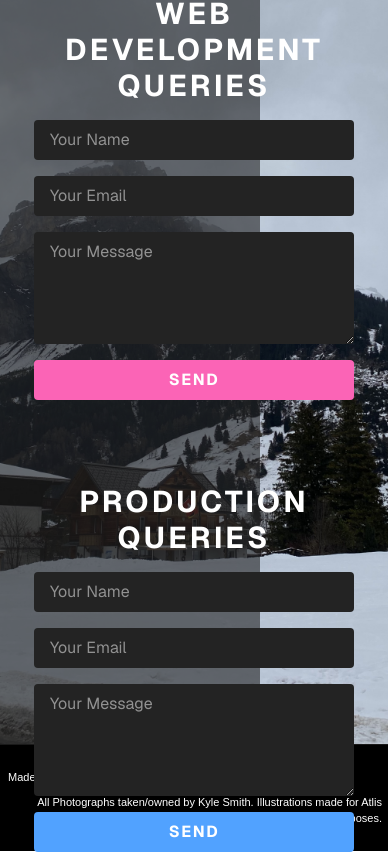
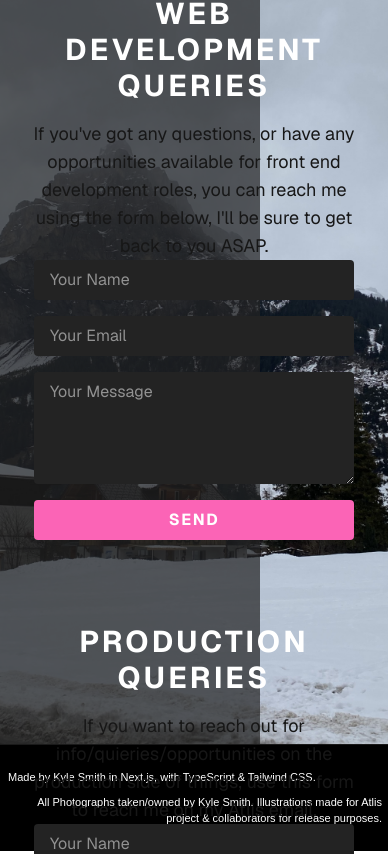
Before and after one commit to Atlis-Ky/atlis-website, a Next.js app: page / in a window 390 px wide. Shown: the part 7640-8494 px from the top of the page. Built offline with nearby package versions, Linux system fonts and the light colour scheme; grey boxes are pictures that could not be loaded.

Commit message:
finishing touches to contact section, ready to start on mobile optimisation

```diff
--- a/app/components/ContactSection.tsx
+++ b/app/components/ContactSection.tsx
@@ -14,13 +14,14 @@ const ContactSection = () => (
           style={{ objectPosition: "center 80%" }}
           draggable={false}
         />
-        <div className="absolute left-0 top-0 bottom-0 right-1/3 bg-[#232323] opacity-60 z-10 pointer-events-none" />
+        <div className="absolute left-0 top-0 bottom-0 right-1/3 bg-[#232323] opacity-70 z-10 pointer-events-none" />
       </div>
 
       <div className="relative z-10 flex flex-col items-center justify-start w-full h-full p-8 md:p-16 border-r-2 border-white group">
         <h3 className="text-3xl font-bold mb-4 text-white group-hover:text-pink-400 transition-colors duration-500 text-center uppercase tracking-widest">
           Web Development Queries
         </h3>
+         <p className="text-lg flex flex-col text-center">If you've got any questions, or have any opportunities available for front end development roles, you can reach me using the form below, I'll be sure to get back to you ASAP.</p>
         <form
           className="flex flex-col gap-4 w-full max-w-xs mt-auto mb-5"
           action="mailto:kylesmith97@outlook.com"
@@ -62,9 +63,10 @@ const ContactSection = () => (
       </div>
 
       <div className="relative z-10 flex flex-col items-center justify-start w-full h-full p-8 md:p-16 border-r-2 border-white group">
-        <h3 className="text-3xl font-bold mb-4 text-white group-hover:text-blue-300 transition-colors duration-500 text-center uppercase tracking-widest">
+        <h3 className="text-3xl font-bold mb-4 text-white group-hover:text-pink-400 transition-colors duration-500 text-center uppercase tracking-widest">
           Production Queries
         </h3>
+        <p className="text-lg flex flex-col text-center">If you want to reach out for info/quieries/opportunities on the production side of things, use this form to reach me on my Atlis email.</p>
         <form
           className="flex flex-col gap-4 w-full max-w-xs mt-auto mb-5"
           action="mailto:atlisbeets@gmail.com"
```
